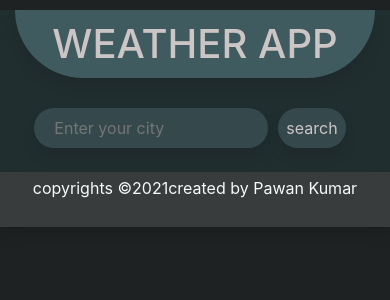
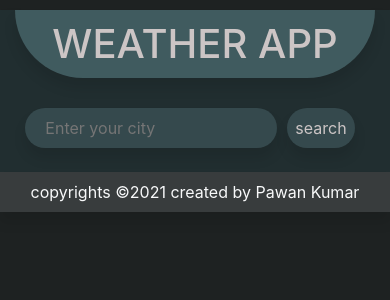
Before and after one commit to pawan-k-umar/demo, a React (Create React App) app: page / in a window 390 px wide. Shown: the top 300 px of the page. Built offline with nearby package versions, Linux system fonts and the light colour scheme; no server answers; the HTML template or start-up script is replaced by a standard one.

Commit message:
final commit_2

```diff
--- a/src/App.css
+++ b/src/App.css
@@ -111,7 +111,7 @@
   box-shadow: 0px 10px 13px rgba(0, 0, 0, 0.1);
 }
 .footer p{
-  margin-top: -12px;
+  margin-top: -8px;
 }
 
 @media screen and (max-width: 680px) {
@@ -131,14 +131,18 @@
   }
 #inputId{
   margin-top: 20px;
-  width: 65%;
+  width: 70%;
 }
   #searchbtn{
     padding: 8px;
     border-radius: 40px;
   }
   .footer{
-    height: 55px;
+
+    /* height: 0px; */
     width: 100%;
   }
+  .footer p{
+    margin-top: -8px;
+  }
 }
--- a/src/App.js
+++ b/src/App.js
@@ -156,7 +156,7 @@ function App() {
       <div className="footer container p-3 text-light">
         <p className="text-center">
           copyrights <span>&copy;</span>2021
-          <span>created by Pawan Kumar</span>
+          <span> created by Pawan Kumar</span>
         </p>
       </div>
     </>
```
